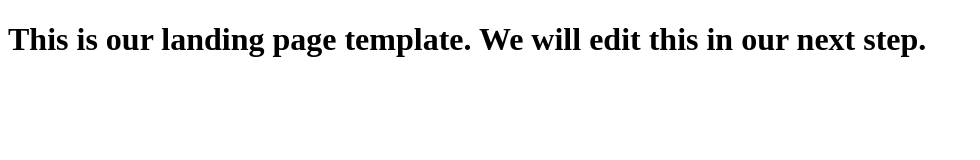
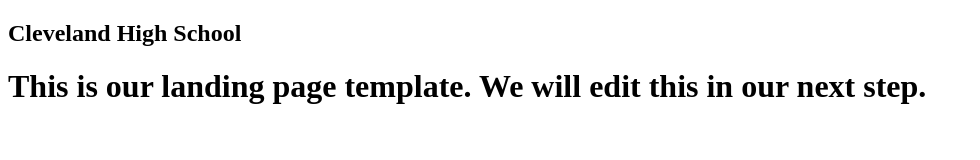
Before and after one commit to CzarinaZ/Duck-Minions-School-Website, a plain HTML site: page index.html in a window 1280 px wide. Shown: the whole page, without its empty margins (0-980 px from the left). Drawn offline with Linux system fonts and the light colour scheme.

Commit message:
Add index.html

```diff
--- a/index.html
+++ b/index.html
@@ -5,6 +5,7 @@
     </head>
     <body>
         <header>
+            <h2>Cleveland High School</h2>
 
         </header>
 
```
